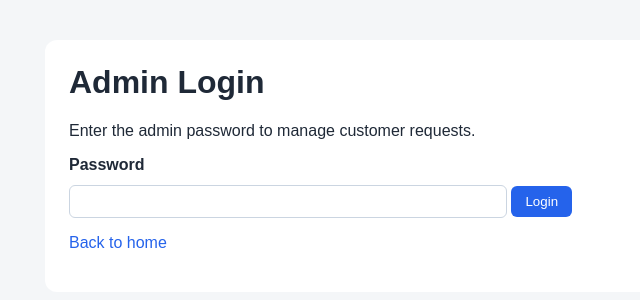
After one commit to dionysisterziou/local-request-manager, a FastAPI app: template templates/admin_login.html in a window 1280 px wide. The commit adds this page. Shown: the top 300 px of the page, without its empty margins (91-731 px from the left). Run offline with FastAPI, Linux system fonts and the light colour scheme; the template is opened without the code that fills it, so the values that code supplies are empty; parts of the project's set-up code (start-up, migrations or seed data) failed here and were passed over.

Commit message:
feat: add basic admin protection

```diff
--- a/app/main.py
+++ b/app/main.py
@@ -1,9 +1,11 @@
+import os
+import secrets
 from pathlib import Path
 
 from fastapi import FastAPI, Form, HTTPException, Request
 from fastapi.responses import RedirectResponse
+from fastapi.staticfiles import StaticFiles
 from fastapi.templating import Jinja2Templates
-from fastapi.staticfiles import StaticFiles
 
 from app.database import (
     get_all_requests,
@@ -23,8 +25,25 @@ app.mount(
 
 templates = Jinja2Templates(directory=str(BASE_DIR / "templates"))
 ALLOWED_STATUSES = ("new", "in_progress", "completed", "rejected")
+ADMIN_PASSWORD = os.environ.get("ADMIN_PASSWORD")
+ADMIN_SESSION_TOKEN = secrets.token_urlsafe(32)
+
+if ADMIN_PASSWORD is None:
+    raise RuntimeError("ADMIN_PASSWORD environment variable is required")
 
 init_database()
+
+
+def get_admin_redirect_if_unauthorized(request: Request):
+    admin_session = request.cookies.get("admin_session")
+
+    if admin_session != ADMIN_SESSION_TOKEN:
+        return RedirectResponse(
+            url="/admin/login",
+            status_code=303,
+        )
+
+    return None
 
 
 @app.get("/")
@@ -68,8 +87,60 @@ def create_request(
     )
 
 
+@app.get("/admin/login")
+def admin_login_form(request: Request):
+    return templates.TemplateResponse(
+        request=request,
+        name="admin_login.html",
+        context={"error": None},
+    )
+
+
+@app.post("/admin/login")
+def admin_login(
+    request: Request,
+    password: str = Form(...),
+):
+    if not secrets.compare_digest(password, ADMIN_PASSWORD):
+        return templates.TemplateResponse(
+            request=request,
+            name="admin_login.html",
+            context={"error": "Invalid admin password"},
+            status_code=401,
+        )
+
+    response = RedirectResponse(
+        url="/admin/requests",
+        status_code=303,
+    )
+    response.set_cookie(
+        key="admin_session",
+        value=ADMIN_SESSION_TOKEN,
+        httponly=True,
+        samesite="lax",
+    )
+
+    return response
+
+
+@app.post("/admin/logout")
+def admin_logout():
+    response = RedirectResponse(
+        url="/admin/login",
+        status_code=303,
+    )
+    response.delete_cookie("admin_session")
+
+    return response
+
+
 @app.get("/admin/requests")
 def admin_requests(request: Request):
+    auth_redirect = get_admin_redirect_if_unauthorized(request)
+
+    if auth_redirect is not None:
+        return auth_redirect
+
     requests = get_all_requests()
 
     return templates.TemplateResponse(
@@ -84,6 +155,11 @@ def admin_requests(request: Request):
 
 @app.get("/admin/requests/{request_id}")
 def admin_request_detail(request: Request, request_id: int):
+    auth_redirect = get_admin_redirect_if_unauthorized(request)
+
+    if auth_redirect is not None:
+        return auth_redirect
+
     customer_request = get_request_by_id(request_id)
 
     if customer_request is None:
@@ -98,9 +174,15 @@ def admin_request_detail(request: Request, request_id: int):
 
 @app.post("/admin/requests/{request_id}/status")
 def change_request_status(
+    request: Request,
     request_id: int,
     status: str = Form(...),
 ):
+    auth_redirect = get_admin_redirect_if_unauthorized(request)
+
+    if auth_redirect is not None:
+        return auth_redirect
+
     if status not in ALLOWED_STATUSES:
         raise HTTPException(status_code=400, detail="Invalid status")
 
--- /dev/null
+++ b/templates/admin_login.html
@@ -0,0 +1,29 @@
+<!DOCTYPE html>
+<html lang="en">
+    <head>
+        <meta charset="UTF-8">
+        <title>Admin Login</title>
+        <link rel="stylesheet" href="/static/styles.css">
+    </head>
+    <body>
+        <main>
+            <h1>Admin Login</h1>
+            <p>Enter the admin password to manage customer requests.</p>
+
+            {% if error %}
+                <p><strong>{{ error }}</strong></p>
+            {% endif %}
+
+            <form action="/admin/login" method="post">
+                <label for="password">Password</label>
+                <input id="password" name="password" type="password" required>
+
+                <button type="submit">Login</button>
+            </form>
+
+            <p>
+                <a href="/">Back to home</a>
+            </p>
+        </main>
+    </body>
+</html>
--- a/templates/admin_request_detail.html
+++ b/templates/admin_request_detail.html
@@ -8,6 +8,10 @@
     <body>
         <main>
             <h1> Request #{{ customer_request.id }}</h1>
+
+            <form action="/admin/logout" method="post">
+                <button type="submit">Logout</button>
+            </form>
 
             <p><strong>Name:</strong> {{ customer_request.customer_name }}</p>
             <p><strong>Phone:</strong> {{ customer_request.customer_phone }}</p>
--- a/templates/admin_requests.html
+++ b/templates/admin_requests.html
@@ -9,6 +9,10 @@
         <main>
             <h1>Admin Requests</h1>
             <p>View submitted customer requests.</p>
+
+            <form action="/admin/logout" method="post">
+                <button type="submit">Logout</button>
+            </form>
 
             {% if requests %}
                 <table>
```
